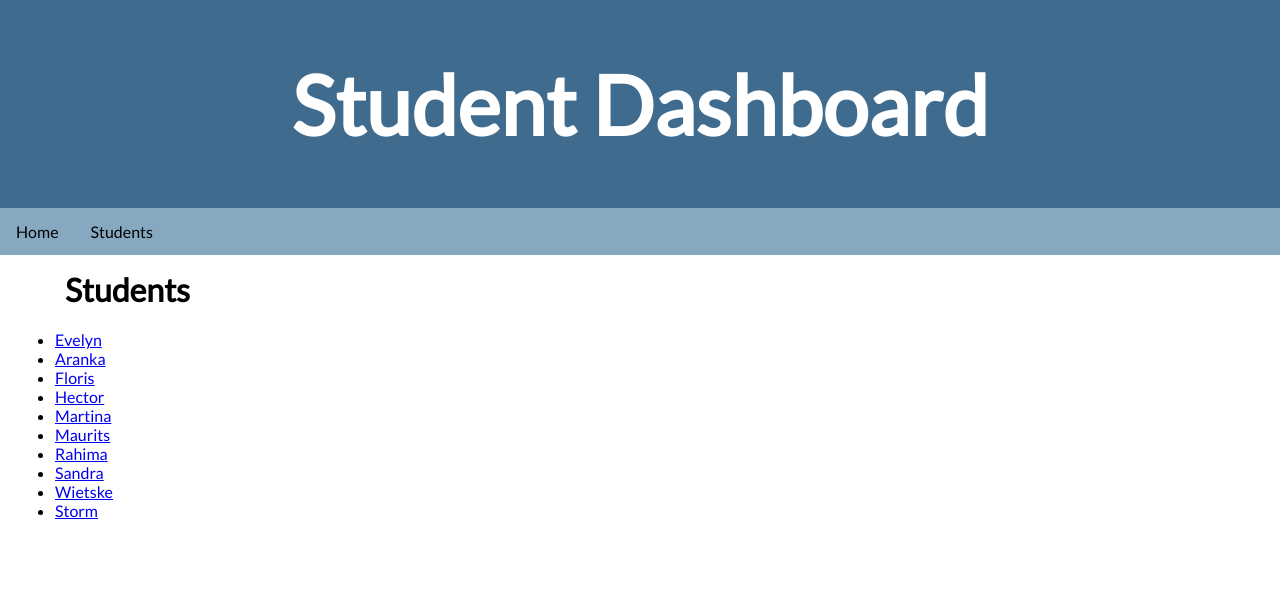
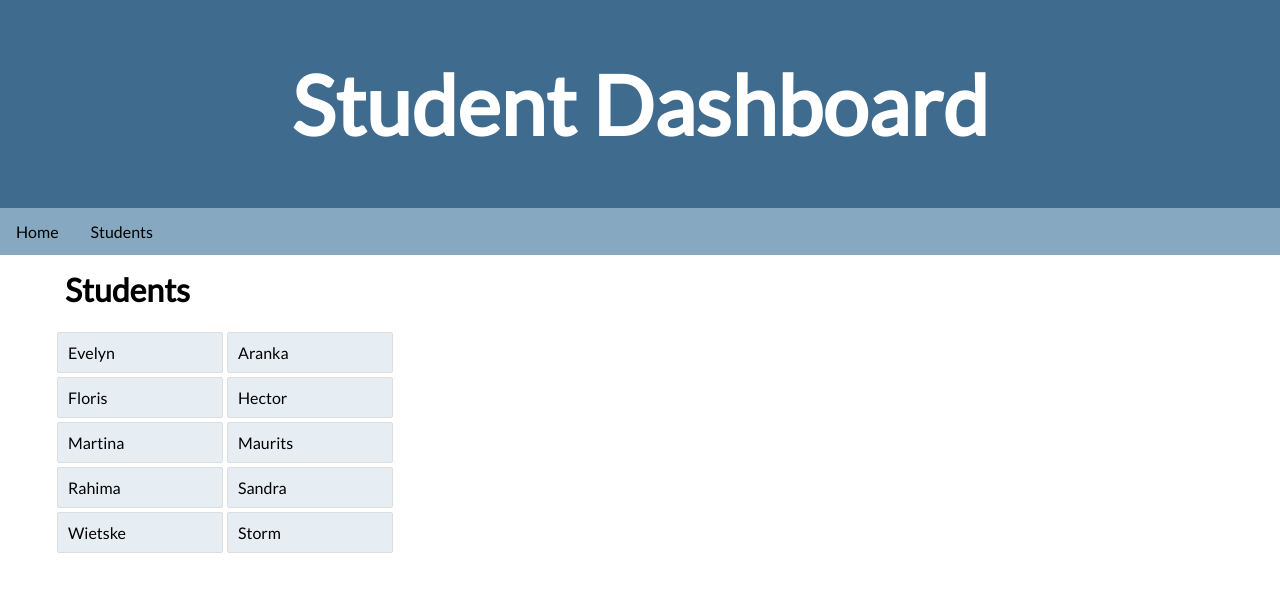
Before and after one commit to MMRijnsburger/Project-Student-Dashboard, a React (Create React App) app: page /Students in a window 1280 px wide. Shown: the top 592 px of the page. Built offline with nearby package versions, Linux system fonts and the light colour scheme.

Commit message:
add styling

```diff
--- a/src/App.css
+++ b/src/App.css
@@ -102,6 +102,32 @@
   margin-top: 0;
 }
 
+.ListBlock {
+  width: 400px;
+}
+
+.StudentsPageList ul {
+  list-style: inline-block;
+  list-style-type: none;
+  padding: 0;
+  margin-top: 20px;
+}
+
+.StudentsPageList li {
+  display: inline-block;
+  background-color: #E6EDF3;
+  width: 40%;
+  padding: 10px;
+  margin: 2px;
+  border: 1px solid rgb(221, 221, 221);
+  border-radius: 2px;
+}
+
+.StudentsPageList a {
+  color: black;
+  text-decoration: none;
+}
+
 /* STUDENT - StudentPage styling */
 
 .StudentPage {
--- a/src/pages/StudentsPage.js
+++ b/src/pages/StudentsPage.js
@@ -13,9 +13,11 @@ const StudentsPage = (props) => {
     return (
         <div className="StudentsPage">
             <h1>Students</h1>
-            <ul>
-                {studentLinks}
-            </ul>
+            <div className="ListBlock">
+                <ul className="StudentsPageList">
+                    {studentLinks}
+                </ul>
+            </div>
         </div>
     )
 }
```
